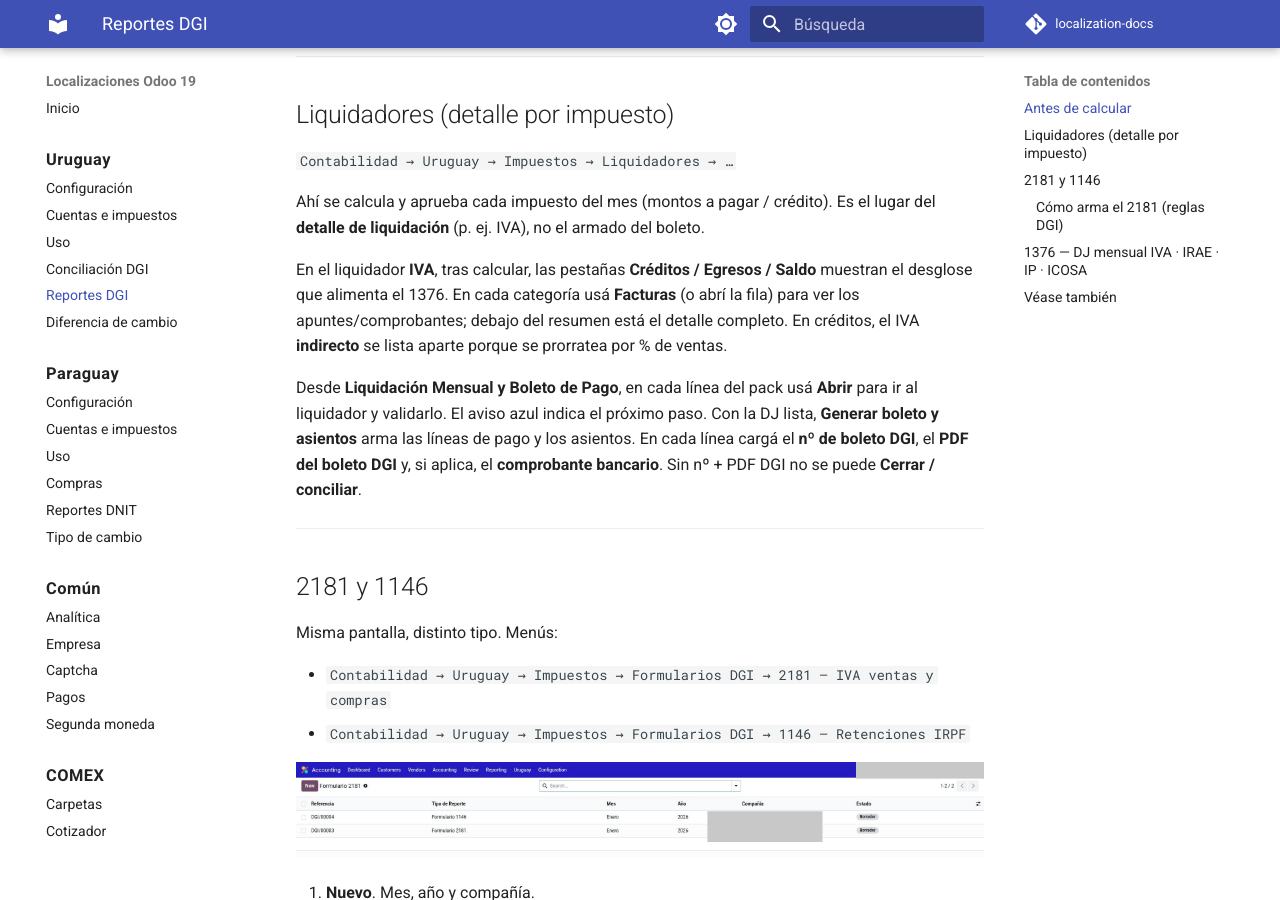
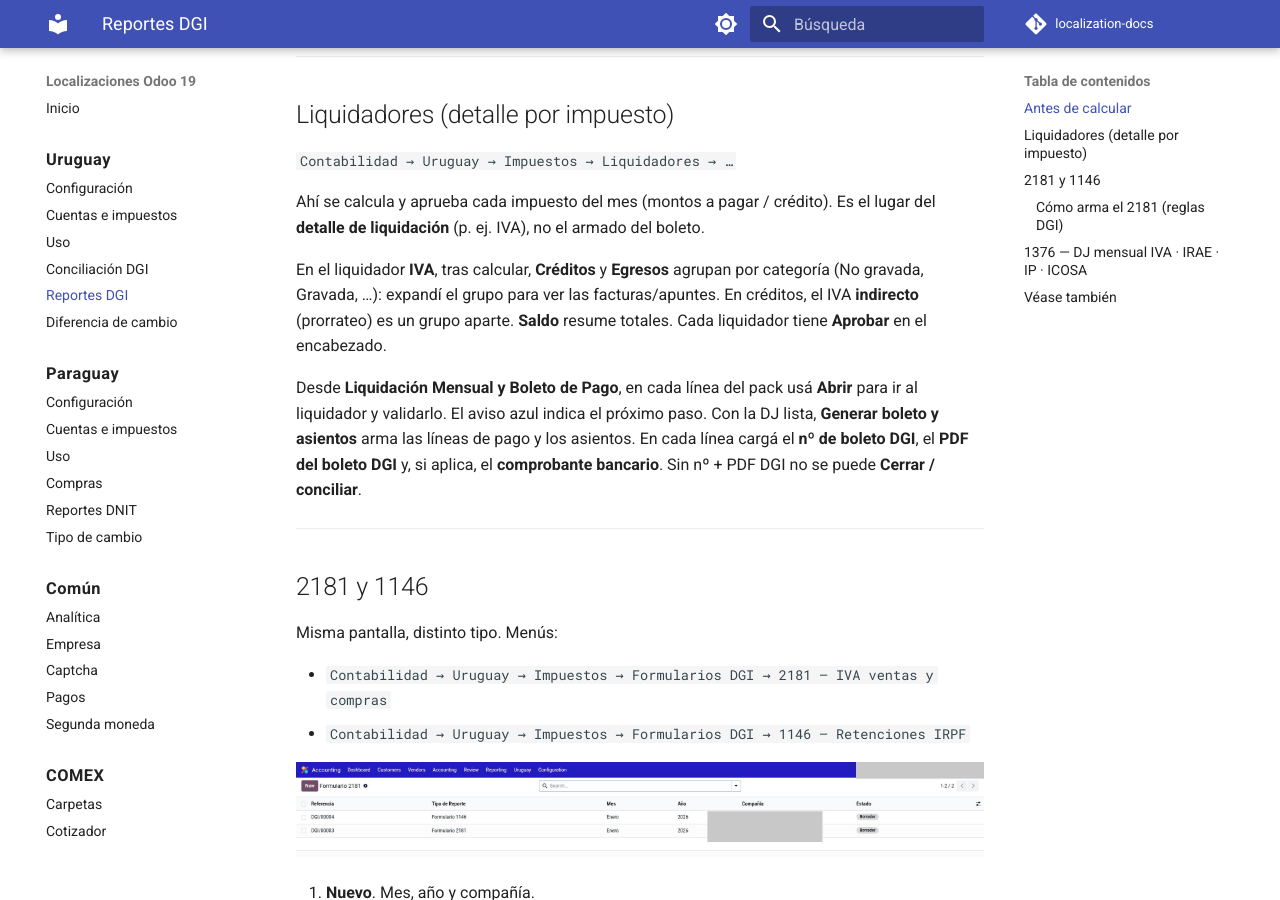
Before and after one commit to Pabloolano/localization-docs, an MkDocs documentation site: the page built from docs/uruguay/reportes.md, in a window 1280 px wide and 900 px high, scrolled down 1519 px. Built offline with MkDocs 1.6.1 and Material for MkDocs 9.7.7, drawn with Linux system fonts in a browser that asks for light colours; comment, search, counter and statistics services are not loaded.

Commit message:
docs(uy): créditos/egresos IVA agrupados y botón Aprobar
Co-authored-by: Cursor <cursoragent@cursor.com>

```diff
--- a/docs/uruguay/reportes.md
+++ b/docs/uruguay/reportes.md
@@ -45,7 +45,7 @@ Si el tax no está mapeado, el XML CFE puede estar bien y el reporte igual sale
 
 Ahí se calcula y aprueba cada impuesto del mes (montos a pagar / crédito). Es el lugar del **detalle de liquidación** (p. ej. IVA), no el armado del boleto.
 
-En el liquidador **IVA**, tras calcular, las pestañas **Créditos / Egresos / Saldo** muestran el desglose que alimenta el 1376. En cada categoría usá **Facturas** (o abrí la fila) para ver los apuntes/comprobantes; debajo del resumen está el detalle completo. En créditos, el IVA **indirecto** se lista aparte porque se prorratea por % de ventas.
+En el liquidador **IVA**, tras calcular, **Créditos** y **Egresos** agrupan por categoría (No gravada, Gravada, …): expandí el grupo para ver las facturas/apuntes. En créditos, el IVA **indirecto** (prorrateo) es un grupo aparte. **Saldo** resume totales. Cada liquidador tiene **Aprobar** en el encabezado.
 
 Desde **Liquidación Mensual y Boleto de Pago**, en cada línea del pack usá **Abrir** para ir al liquidador y validarlo. El aviso azul indica el próximo paso. Con la DJ lista, **Generar boleto y asientos** arma las líneas de pago y los asientos. En cada línea cargá el **nº de boleto DGI**, el **PDF del boleto DGI** y, si aplica, el **comprobante bancario**. Sin nº + PDF DGI no se puede **Cerrar / conciliar**.
 
```
